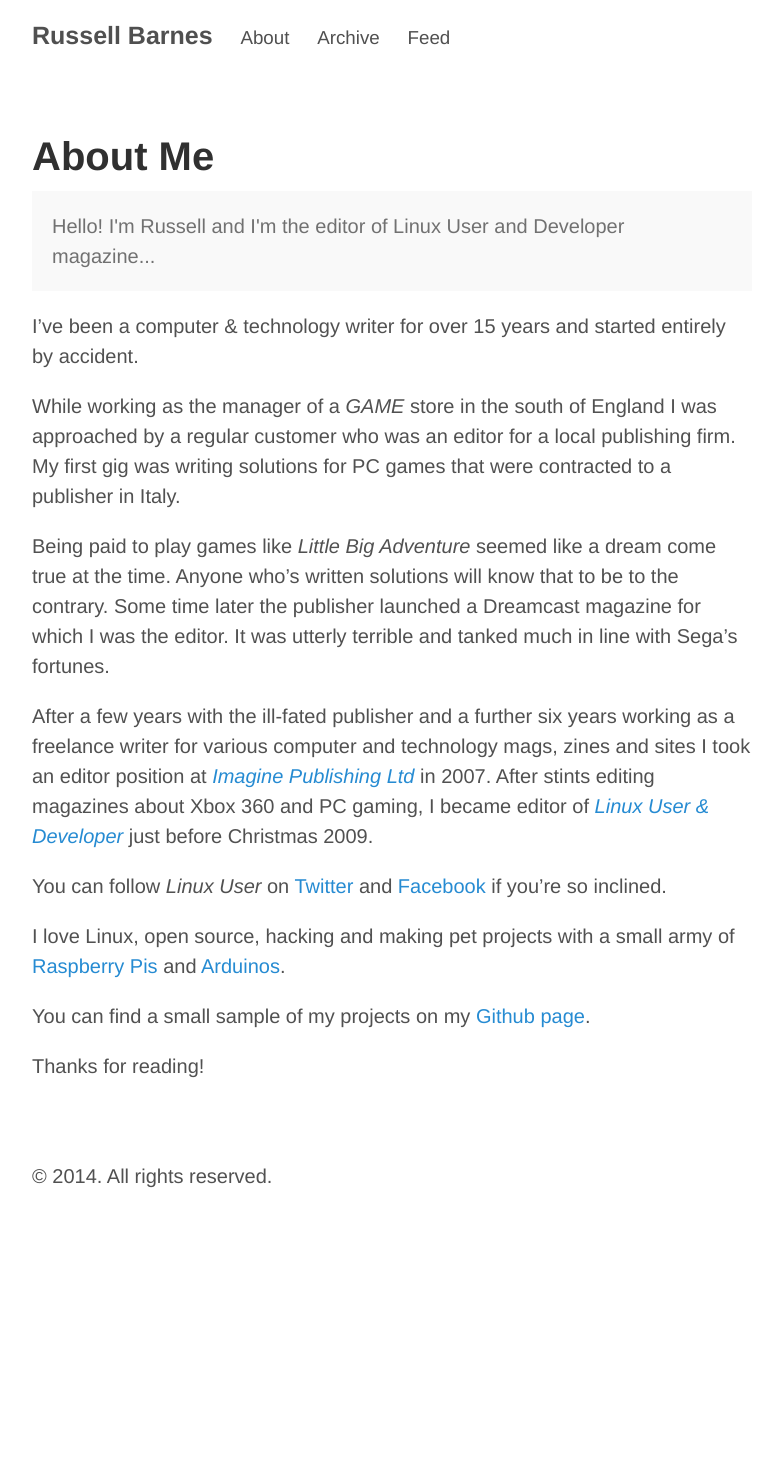
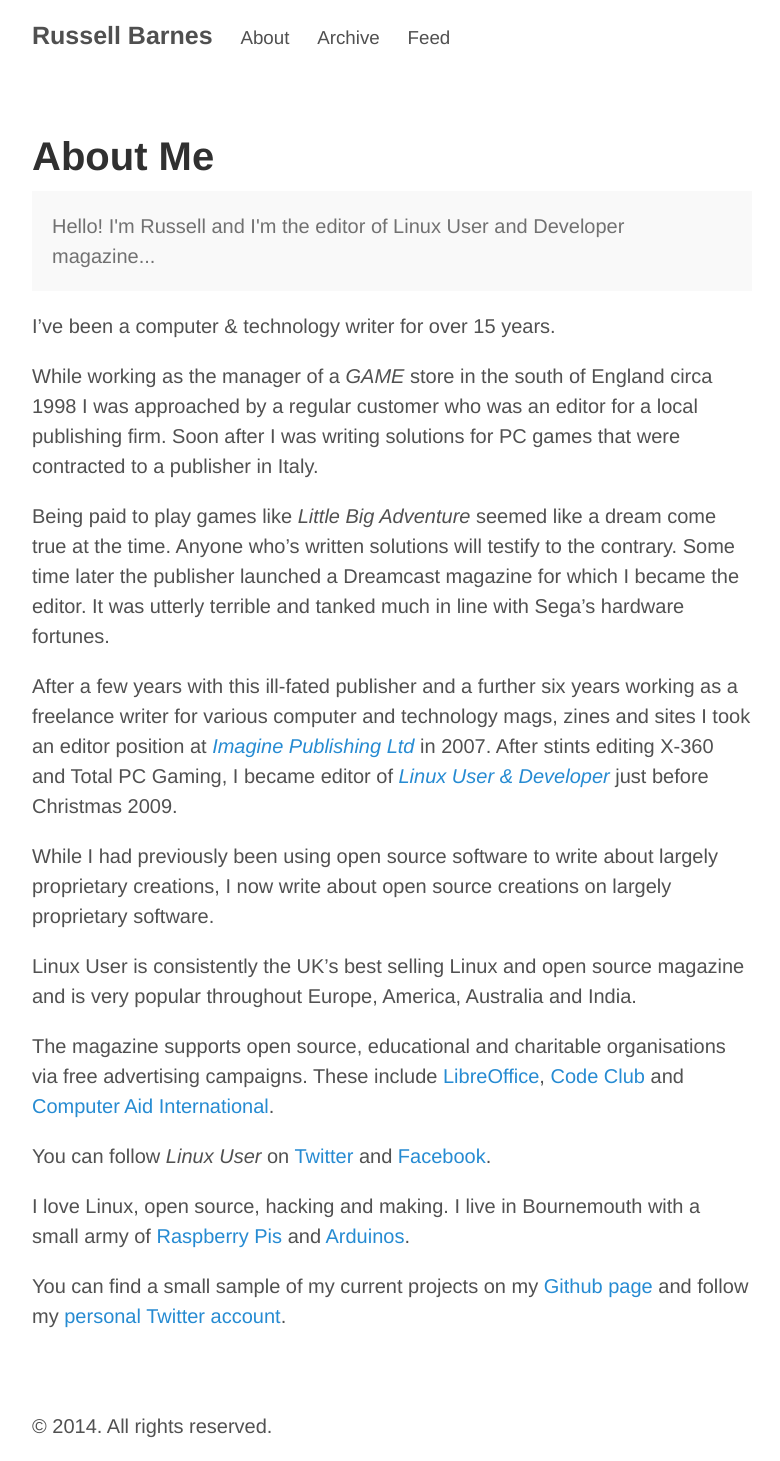
Before and after one commit to russb78/russb78.github.io, a Jekyll site: the page built from about.md, in a window 1280 px wide. Shown: the whole page, without its empty margins (248-1028 px from the left). Built offline with Jekyll 4.4.1, drawn with Linux system fonts in a browser that asks for light colours; Markdown is read by kramdown in place of the engine named in the settings; before the commit the page ends 1211 px from its top, so only the background shows below that.

Commit message:
tweaked text

```diff
--- a/about.md
+++ b/about.md
@@ -7,18 +7,22 @@
   Hello! I'm Russell and I'm the editor of Linux User and Developer magazine...
 </p>
 
-I've been a computer & technology writer for over 15 years and started entirely by accident.
+I've been a computer & technology writer for over 15 years.
 
-While working as the manager of a *GAME* store in the south of England I was approached by a regular customer who was an editor for a local publishing firm. My first gig was writing solutions for PC games that were contracted to a publisher in Italy.
+While working as the manager of a *GAME* store in the south of England circa 1998 I was approached by a regular customer who was an editor for a local publishing firm. Soon after I was writing solutions for PC games that were contracted to a publisher in Italy.
 
-Being paid to play games like *Little Big Adventure* seemed like a dream come true at the time. Anyone who's written solutions will know that to be to the contrary. Some time later the publisher launched a Dreamcast magazine for which I was the editor. It was utterly terrible and tanked much in line with Sega's fortunes.
+Being paid to play games like *Little Big Adventure* seemed like a dream come true at the time. Anyone who's written solutions will testify to the contrary. Some time later the publisher launched a Dreamcast magazine for which I became the editor. It was utterly terrible and tanked much in line with Sega's hardware fortunes.
 
-After a few years with the ill-fated publisher and a further six years working as a freelance writer for various computer and technology mags, zines and sites I took an editor position at [*Imagine Publishing Ltd*](http://www.imaginepublishing.co.uk) in 2007. After stints editing magazines about Xbox 360 and PC gaming, I became editor of [*Linux User & Developer*](http://www.linuxuser.co.uk) just before Christmas 2009.
+After a few years with this ill-fated publisher and a further six years working as a freelance writer for various computer and technology mags, zines and sites I took an editor position at [*Imagine Publishing Ltd*](http://www.imaginepublishing.co.uk) in 2007. After stints editing X-360 and Total PC Gaming, I became editor of [*Linux User & Developer*](http://www.linuxuser.co.uk) just before Christmas 2009.
 
-You can follow *Linux User* on [Twitter](https://twitter.com/linuxusermag) and [Facebook](http://www.facebook.com/LinuxUserUK) if you're so inclined.
+While I had previously been using open source software to write about largely proprietary creations, I now write about open source creations on largely proprietary software.
 
-I love Linux, open source, hacking and making pet projects with a small army of [Raspberry Pis](http://www.raspberrypi.org) and [Arduinos](http://www.arduino.cc).
+Linux User is consistently the UK's best selling Linux and open source magazine and is very popular throughout Europe, America, Australia and India.
 
-You can find a small sample of my projects on my [Github page](http://github.com/russb78).
+The magazine supports open source, educational and charitable organisations via free advertising campaigns. These include [LibreOffice](http://libreoffice.org), [Code Club](www.codeclub.org.uk) and [Computer Aid International](http://www.computeraid.org).
 
-Thanks for reading!
+You can follow *Linux User* on [Twitter](https://twitter.com/linuxusermag) and [Facebook](http://www.facebook.com/LinuxUserUK).
+
+I love Linux, open source, hacking and making. I live in Bournemouth with a small army of [Raspberry Pis](http://www.raspberrypi.org) and [Arduinos](http://www.arduino.cc).
+
+You can find a small sample of my current projects on my [Github page](http://github.com/russb78) and follow my [personal Twitter account](http://twitter.com/another_russell).
```
